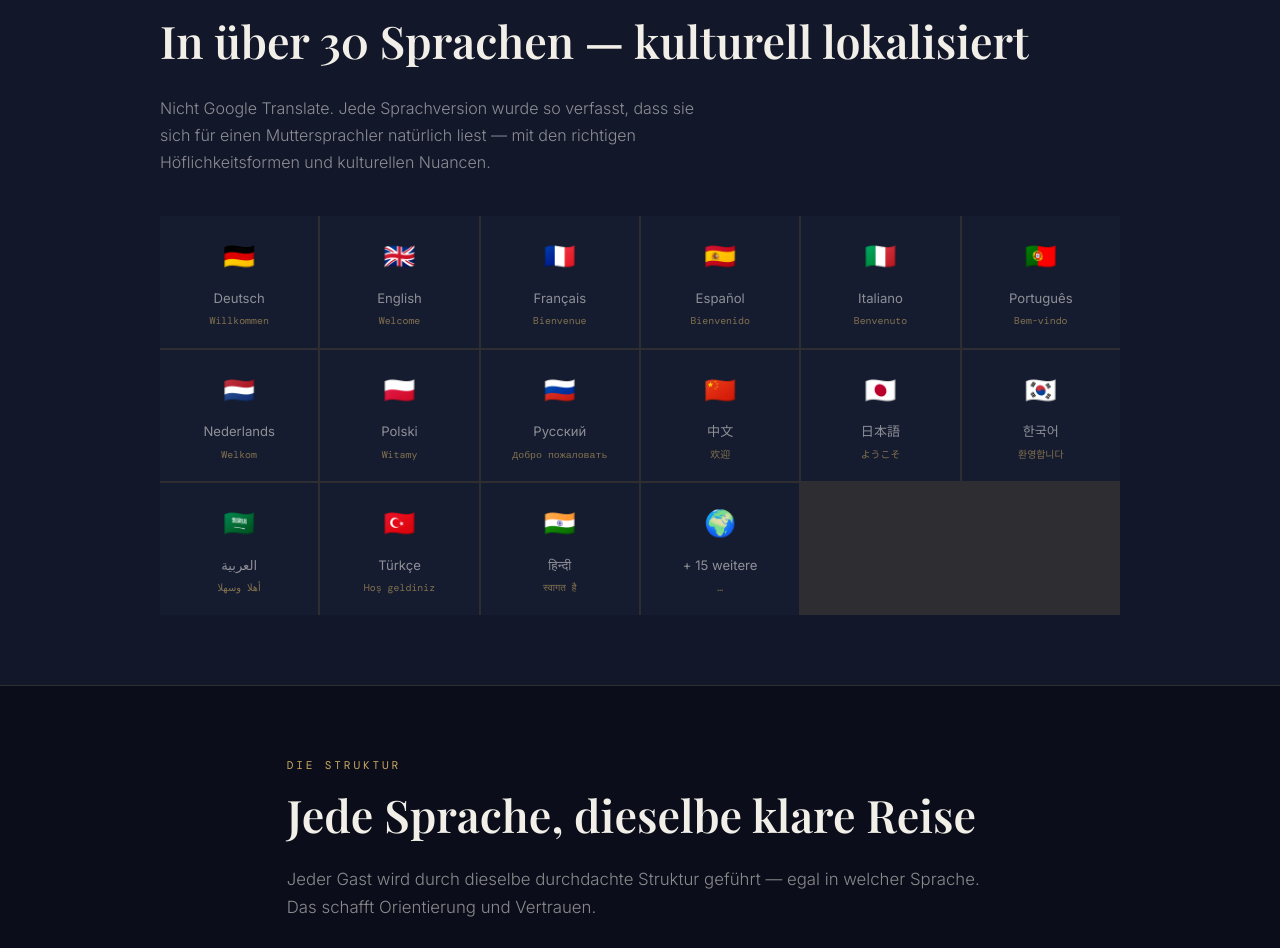
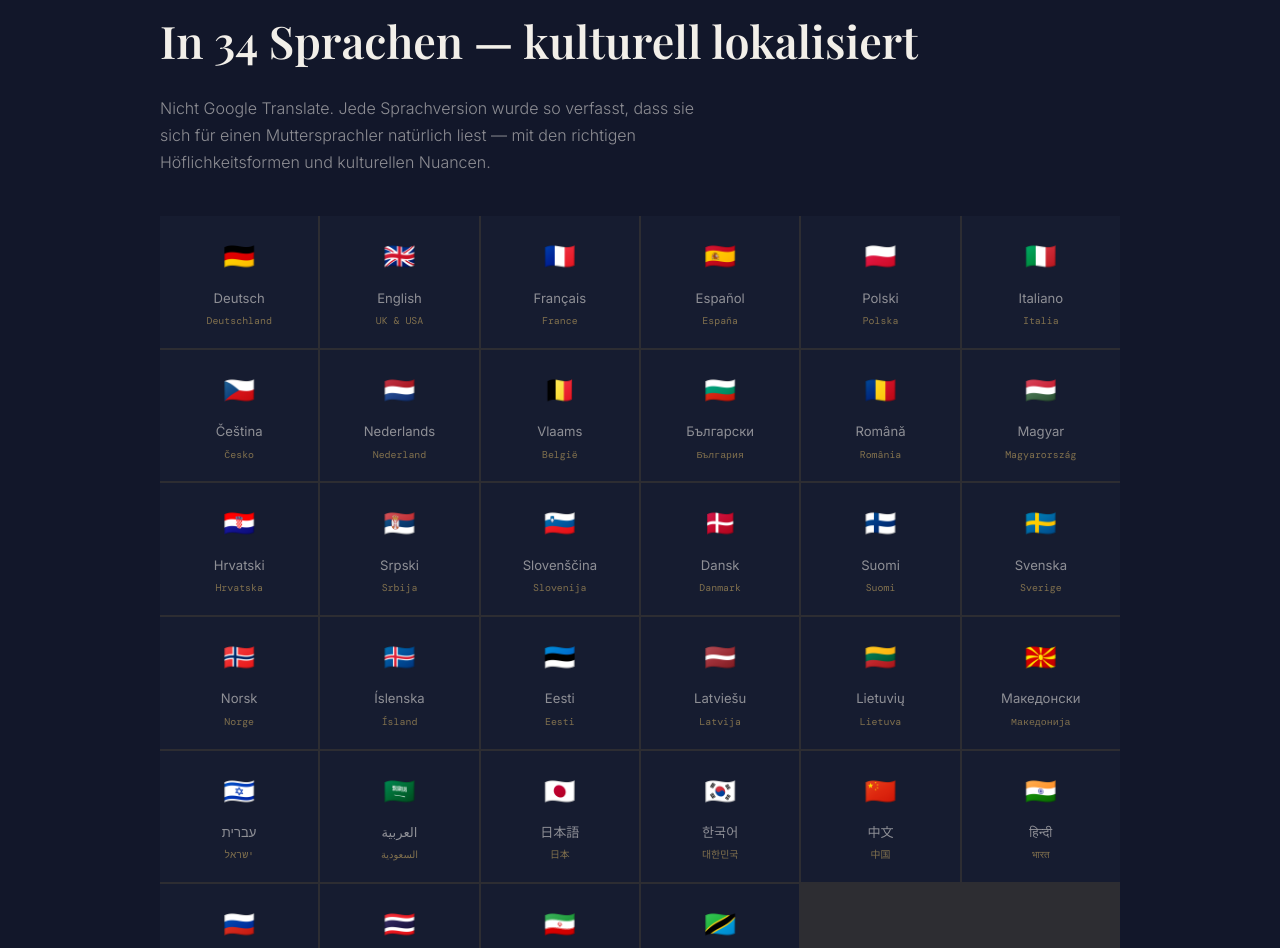
Before and after one commit to intelligentresponder-max/texter-portfolio, a plain HTML site: page willkommensbuch.html in a window 1280 px wide. Shown: the part 1852-2800 px from the top of the page. Drawn offline with nearby package versions, Linux system fonts and the light colour scheme; a web font is replaced by a local one.

Commit message:
Digitalisierung + Callcenter Kachel, echte 34 Sprachen, Anker-IDs

```diff
--- a/willkommensbuch.html
+++ b/willkommensbuch.html
@@ -3,10 +3,10 @@
 <head>
 <meta charset="UTF-8">
 <meta name="viewport" content="width=device-width, initial-scale=1.0">
-<meta name="description" content="Willkommensbuch Turmhotel Frankfurt — 30+ Sprachen, ein Abend, null Vorkenntnisse. Arbeitsprobe von André Schwarz: Hospitality-Texte, Tone of Voice, mehrsprachige Gästekommunikation.">
+<meta name="description" content="Willkommensbuch Turmhotel Frankfurt — 34 Sprachen, ein Abend, null Vorkenntnisse. Arbeitsprobe von André Schwarz: Hospitality-Texte, Tone of Voice, mehrsprachige Gästekommunikation.">
 <meta name="keywords" content="Willkommensbuch Hotel Texter, Hospitality Copywriter Frankfurt, mehrsprachige Gästekommunikation, Hotel Texte Frankfurt, Texter Willkommensbuch, André Schwarz Hospitality">
 <meta property="og:title" content="Willkommensbuch Turmhotel Frankfurt — André Schwarz · Texter">
-<meta property="og:description" content="30+ Sprachen in einem Abend. Tone of Voice: warm, präzise, international. Arbeitsprobe von André Schwarz.">
+<meta property="og:description" content="34 Sprachen in einem Abend. Tone of Voice: warm, präzise, international. Arbeitsprobe von André Schwarz.">
 <meta property="og:url" content="https://intelligentresponder-max.github.io/texter-portfolio/willkommensbuch.html">
 <meta name="robots" content="index, follow">
 <title>Willkommensbuch — Turmhotel Frankfurt · André Schwarz</title>
@@ -107,7 +107,7 @@ footer{padding:40px 6%;border-top:1px solid var(--line);display:flex;justify-con
 <body>
 
 <nav>
-  <a href="index.html" class="nav-back">← Portfolio</a>
+  <a href="index.html#willkommensbuch" class="nav-back">← Portfolio</a>
   <span class="nav-name">André Schwarz</span>
 </nav>
 
@@ -116,7 +116,7 @@ footer{padding:40px 6%;border-top:1px solid var(--line);display:flex;justify-con
   <h1 class="hero-title">Willkommensbuch —<br><em>Turmhotel Frankfurt</em></h1>
   <p class="hero-sub">Ein mehrsprachiges Willkommensbuch, das den Gast vom ersten Eindruck bis zur Abreise führt — und dabei die Marke des Hauses trägt. Verfasst aus eigener Praxis im Hotelbetrieb.</p>
   <div class="hero-meta">
-    <div class="meta-item"><span class="meta-label">Sprachen</span><span class="meta-val">30+</span></div>
+    <div class="meta-item"><span class="meta-label">Sprachen</span><span class="meta-val">34</span></div>
     <div class="meta-item"><span class="meta-label">Format</span><span class="meta-val">Konzept · Text</span></div>
     <div class="meta-item"><span class="meta-label">Auftraggeber</span><span class="meta-val">Turmhotel</span></div>
     <div class="meta-item"><span class="meta-label">Sprachen-Paar</span><span class="meta-val">DE / EN +</span></div>
@@ -131,7 +131,7 @@ footer{padding:40px 6%;border-top:1px solid var(--line);display:flex;justify-con
   <span class="kicker">Die Aufgabe</span>
   <h2>Vom losen Zettel zum durchdachten Gästeerlebnis</h2>
   <p>Das Turmhotel Frankfurt empfängt internationale Gäste aus aller Welt. Die Herausforderung: Jeder Gast — egal ob aus Tokio, São Paulo oder Riad — soll sich vom ersten Moment an verstanden fühlen. Nicht maschinell übersetzt, sondern <strong>handwerklich für jede Kultur lokalisiert</strong>.</p>
-  <p>Mein Auftrag ging über reines Texten hinaus: Ich habe das Willkommensbuch <strong>konzipiert, strukturiert und in über 30 Sprachen verfasst</strong> — Teil eines größeren Digitalisierungs- und Kommunikationsprojekts für das Haus.</p>
+  <p>Mein Auftrag ging über reines Texten hinaus: Ich habe das Willkommensbuch <strong>konzipiert, strukturiert und in 34 Sprachen verfasst</strong> — Teil eines größeren Digitalisierungs- und Kommunikationsprojekts für das Haus.</p>
 
   <div class="cs-grid">
     <div class="cs-card challenge">
@@ -150,25 +150,43 @@ footer{padding:40px 6%;border-top:1px solid var(--line);display:flex;justify-con
 <div class="lang-section reveal">
   <div class="lang-inner">
     <span class="kicker">Mehrsprachigkeit</span>
-    <h2 style="font-size:clamp(1.8rem,4vw,2.8rem);font-weight:600;">In über 30 Sprachen — kulturell lokalisiert</h2>
+    <h2 style="font-size:clamp(1.8rem,4vw,2.8rem);font-weight:600;">In 34 Sprachen — kulturell lokalisiert</h2>
     <p style="color:var(--muted);max-width:560px;font-weight:300;margin-top:16px;">Nicht Google Translate. Jede Sprachversion wurde so verfasst, dass sie sich für einen Muttersprachler natürlich liest — mit den richtigen Höflichkeitsformen und kulturellen Nuancen.</p>
     <div class="lang-grid">
-      <div class="lang-chip"><span class="lang-flag">🇩🇪</span><span class="lang-name">Deutsch</span><span class="lang-native">Willkommen</span></div>
-      <div class="lang-chip"><span class="lang-flag">🇬🇧</span><span class="lang-name">English</span><span class="lang-native">Welcome</span></div>
-      <div class="lang-chip"><span class="lang-flag">🇫🇷</span><span class="lang-name">Français</span><span class="lang-native">Bienvenue</span></div>
-      <div class="lang-chip"><span class="lang-flag">🇪🇸</span><span class="lang-name">Español</span><span class="lang-native">Bienvenido</span></div>
-      <div class="lang-chip"><span class="lang-flag">🇮🇹</span><span class="lang-name">Italiano</span><span class="lang-native">Benvenuto</span></div>
-      <div class="lang-chip"><span class="lang-flag">🇵🇹</span><span class="lang-name">Português</span><span class="lang-native">Bem-vindo</span></div>
-      <div class="lang-chip"><span class="lang-flag">🇳🇱</span><span class="lang-name">Nederlands</span><span class="lang-native">Welkom</span></div>
-      <div class="lang-chip"><span class="lang-flag">🇵🇱</span><span class="lang-name">Polski</span><span class="lang-native">Witamy</span></div>
-      <div class="lang-chip"><span class="lang-flag">🇷🇺</span><span class="lang-name">Русский</span><span class="lang-native">Добро пожаловать</span></div>
-      <div class="lang-chip"><span class="lang-flag">🇨🇳</span><span class="lang-name">中文</span><span class="lang-native">欢迎</span></div>
-      <div class="lang-chip"><span class="lang-flag">🇯🇵</span><span class="lang-name">日本語</span><span class="lang-native">ようこそ</span></div>
-      <div class="lang-chip"><span class="lang-flag">🇰🇷</span><span class="lang-name">한국어</span><span class="lang-native">환영합니다</span></div>
-      <div class="lang-chip"><span class="lang-flag">🇸🇦</span><span class="lang-name">العربية</span><span class="lang-native">أهلا وسهلا</span></div>
-      <div class="lang-chip"><span class="lang-flag">🇹🇷</span><span class="lang-name">Türkçe</span><span class="lang-native">Hoş geldiniz</span></div>
-      <div class="lang-chip"><span class="lang-flag">🇮🇳</span><span class="lang-name">हिन्दी</span><span class="lang-native">स्वागत है</span></div>
-      <div class="lang-chip"><span class="lang-flag">🌍</span><span class="lang-name">+ 15 weitere</span><span class="lang-native">…</span></div>
+      <div class="lang-chip"><span class="lang-flag">🇩🇪</span><span class="lang-name">Deutsch</span><span class="lang-native">Deutschland</span></div>
+      <div class="lang-chip"><span class="lang-flag">🇬🇧</span><span class="lang-name">English</span><span class="lang-native">UK &amp; USA</span></div>
+      <div class="lang-chip"><span class="lang-flag">🇫🇷</span><span class="lang-name">Français</span><span class="lang-native">France</span></div>
+      <div class="lang-chip"><span class="lang-flag">🇪🇸</span><span class="lang-name">Español</span><span class="lang-native">España</span></div>
+      <div class="lang-chip"><span class="lang-flag">🇵🇱</span><span class="lang-name">Polski</span><span class="lang-native">Polska</span></div>
+      <div class="lang-chip"><span class="lang-flag">🇮🇹</span><span class="lang-name">Italiano</span><span class="lang-native">Italia</span></div>
+      <div class="lang-chip"><span class="lang-flag">🇨🇿</span><span class="lang-name">Čeština</span><span class="lang-native">Česko</span></div>
+      <div class="lang-chip"><span class="lang-flag">🇳🇱</span><span class="lang-name">Nederlands</span><span class="lang-native">Nederland</span></div>
+      <div class="lang-chip"><span class="lang-flag">🇧🇪</span><span class="lang-name">Vlaams</span><span class="lang-native">België</span></div>
+      <div class="lang-chip"><span class="lang-flag">🇧🇬</span><span class="lang-name">Български</span><span class="lang-native">България</span></div>
+      <div class="lang-chip"><span class="lang-flag">🇷🇴</span><span class="lang-name">Română</span><span class="lang-native">România</span></div>
+      <div class="lang-chip"><span class="lang-flag">🇭🇺</span><span class="lang-name">Magyar</span><span class="lang-native">Magyarország</span></div>
+      <div class="lang-chip"><span class="lang-flag">🇭🇷</span><span class="lang-name">Hrvatski</span><span class="lang-native">Hrvatska</span></div>
+      <div class="lang-chip"><span class="lang-flag">🇷🇸</span><span class="lang-name">Srpski</span><span class="lang-native">Srbija</span></div>
+      <div class="lang-chip"><span class="lang-flag">🇸🇮</span><span class="lang-name">Slovenščina</span><span class="lang-native">Slovenija</span></div>
+      <div class="lang-chip"><span class="lang-flag">🇩🇰</span><span class="lang-name">Dansk</span><span class="lang-native">Danmark</span></div>
+      <div class="lang-chip"><span class="lang-flag">🇫🇮</span><span class="lang-name">Suomi</span><span class="lang-native">Suomi</span></div>
+      <div class="lang-chip"><span class="lang-flag">🇸🇪</span><span class="lang-name">Svenska</span><span class="lang-native">Sverige</span></div>
+      <div class="lang-chip"><span class="lang-flag">🇳🇴</span><span class="lang-name">Norsk</span><span class="lang-native">Norge</span></div>
+      <div class="lang-chip"><span class="lang-flag">🇮🇸</span><span class="lang-name">Íslenska</span><span class="lang-native">Ísland</span></div>
+      <div class="lang-chip"><span class="lang-flag">🇪🇪</span><span class="lang-name">Eesti</span><span class="lang-native">Eesti</span></div>
+      <div class="lang-chip"><span class="lang-flag">🇱🇻</span><span class="lang-name">Latviešu</span><span class="lang-native">Latvija</span></div>
+      <div class="lang-chip"><span class="lang-flag">🇱🇹</span><span class="lang-name">Lietuvių</span><span class="lang-native">Lietuva</span></div>
+      <div class="lang-chip"><span class="lang-flag">🇲🇰</span><span class="lang-name">Македонски</span><span class="lang-native">Македонија</span></div>
+      <div class="lang-chip"><span class="lang-flag">🇮🇱</span><span class="lang-name">עברית</span><span class="lang-native">ישראל</span></div>
+      <div class="lang-chip"><span class="lang-flag">🇸🇦</span><span class="lang-name">العربية</span><span class="lang-native">السعودية</span></div>
+      <div class="lang-chip"><span class="lang-flag">🇯🇵</span><span class="lang-name">日本語</span><span class="lang-native">日本</span></div>
+      <div class="lang-chip"><span class="lang-flag">🇰🇷</span><span class="lang-name">한국어</span><span class="lang-native">대한민국</span></div>
+      <div class="lang-chip"><span class="lang-flag">🇨🇳</span><span class="lang-name">中文</span><span class="lang-native">中国</span></div>
+      <div class="lang-chip"><span class="lang-flag">🇮🇳</span><span class="lang-name">हिन्दी</span><span class="lang-native">भारत</span></div>
+      <div class="lang-chip"><span class="lang-flag">🇷🇺</span><span class="lang-name">Русский</span><span class="lang-native">Россия</span></div>
+      <div class="lang-chip"><span class="lang-flag">🇹🇭</span><span class="lang-name">ภาษาไทย</span><span class="lang-native">ไทย</span></div>
+      <div class="lang-chip"><span class="lang-flag">🇮🇷</span><span class="lang-name">فارسی</span><span class="lang-native">ایران</span></div>
+      <div class="lang-chip"><span class="lang-flag">🇹🇿</span><span class="lang-name">Kiswahili</span><span class="lang-native">Tanzania/Kenya</span></div>
     </div>
   </div>
 </div>
@@ -190,13 +208,13 @@ footer{padding:40px 6%;border-top:1px solid var(--line);display:flex;justify-con
 </section>
 
 <div class="pullquote reveal">
-  <p>"Das ist nicht nur sprachlich. <span>Das ist Service-Design.</span>"</p>
+  <p style="font-size:clamp(1.1rem,2.4vw,1.5rem);">„Wichtige Informationen in Ihrer Sprache" · <span>„Important information in your language"</span> · „Informations importantes dans votre langue"</p>
 </div>
 
 <section class="section reveal">
   <span class="kicker">Der Mehrwert</span>
   <h2>Mehr als Worte — eine strategische Empfehlung</h2>
-  <p>Aus der Arbeit am Willkommensbuch wuchs ein größeres Projekt: ein <strong>Modernisierungskonzept</strong> für das Haus. Von der PMS-Migration über Channel Management bis zum KI-gestützten Revenue Management — professionelle Hotelkommunikation und Digitalisierungsberatung aus einer Hand.</p>
+  <p>Aus der Arbeit am Willkommensbuch wuchs ein größeres Projekt: ein <a href="index.html#digitalisierung" style="color:var(--gold);text-decoration:underline;"><strong>Modernisierungskonzept</strong></a> für das Haus. Von der PMS-Migration über Kanalanbindung bis zur automatisierten Preissteuerung — professionelle Hotelkommunikation und Digitalisierungsberatung aus einer Hand.</p>
   <p>Genau das ist mein Ansatz: Ich denke vom Gast Ihres Hauses her — und liefere nicht nur Text, sondern die Strategie dahinter.</p>
 </section>
 
@@ -205,7 +223,7 @@ footer{padding:40px 6%;border-top:1px solid var(--line);display:flex;justify-con
   <p>Gästekommunikation, mehrsprachige Unterlagen oder ein komplettes Willkommenskonzept — schreiben Sie mir.</p>
   <div class="btn-row">
     <a href="mailto:andre.schwarz1@t-online.de" class="btn solid">Projekt anfragen</a>
-    <a href="index.html" class="btn">Mehr Arbeitsproben</a>
+    <a href="index.html#willkommensbuch" class="btn">Mehr Arbeitsproben</a>
   </div>
 </div>
 
@@ -214,7 +232,6 @@ footer{padding:40px 6%;border-top:1px solid var(--line);display:flex;justify-con
   <div class="footer-links">
     <a href="index.html">Portfolio</a>
     <a href="mailto:andre.schwarz1@t-online.de">E-Mail</a>
-    <a href="https://intelligentresponder-max.github.io/texter-portfolio">Web</a>
   </div>
 </footer>
 
```
Also changed, not shown: index.html (+20 -8 lines).
